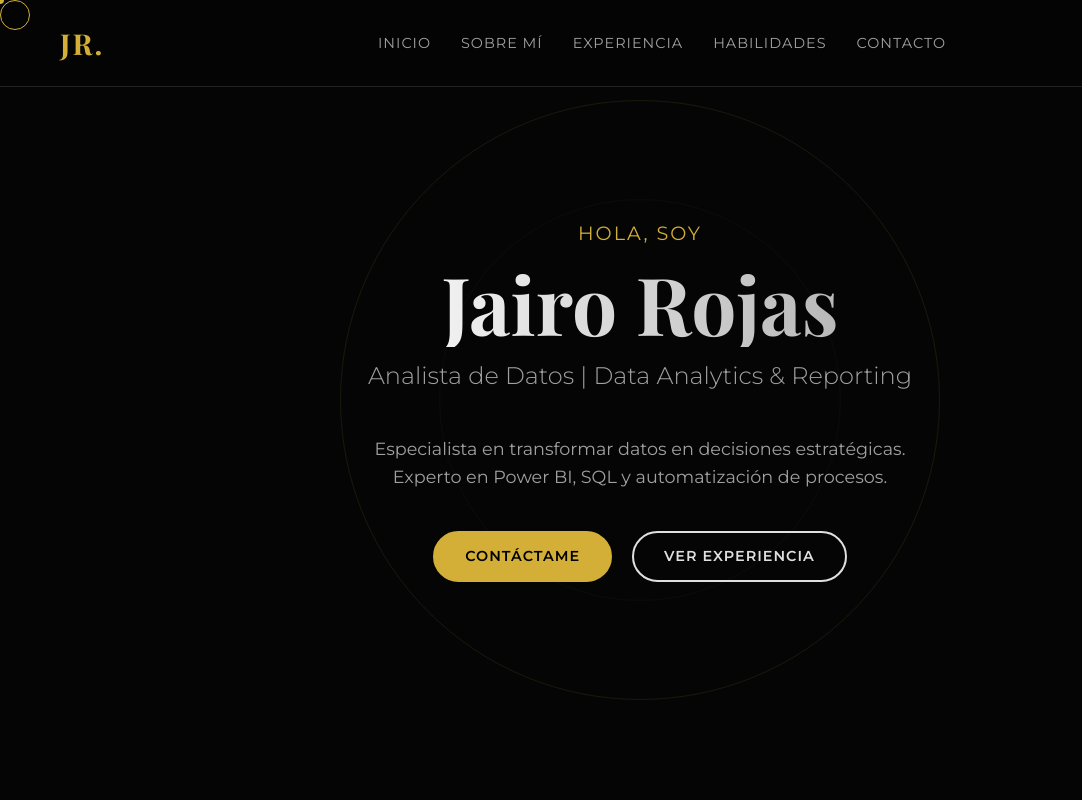
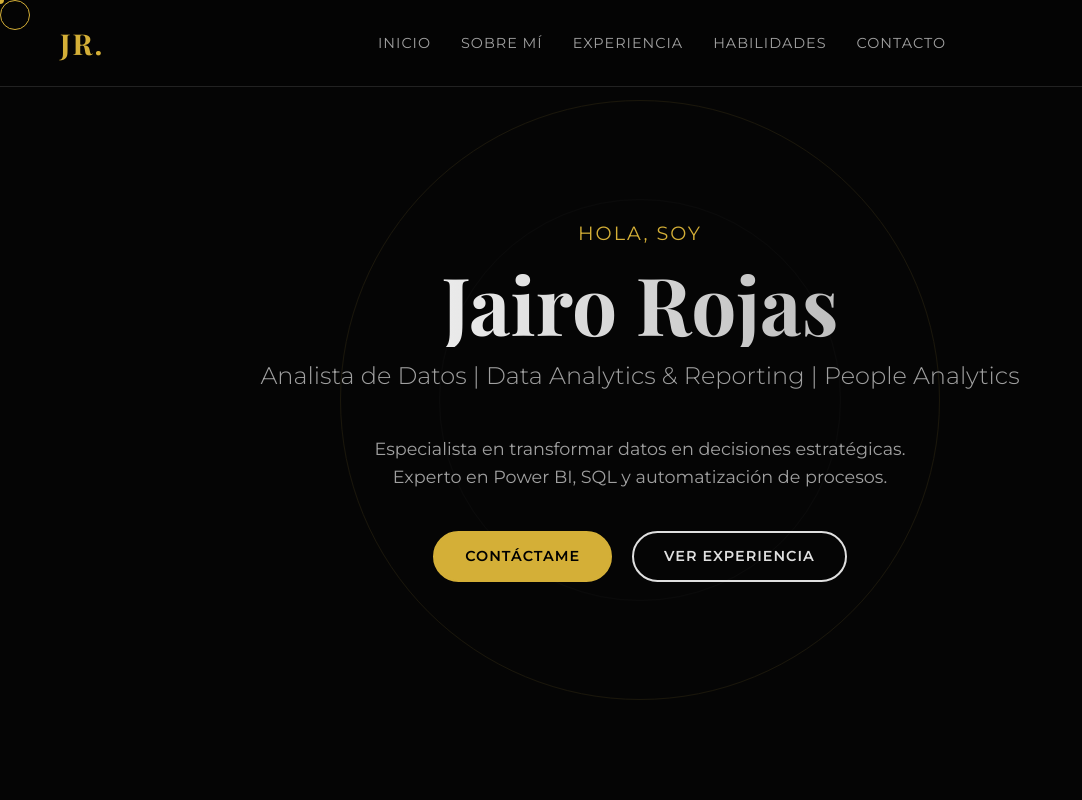
Before and after one commit to jrojasbu/PAGINA-DE-PORTAFOLIO-PERSONAL, a plain HTML site: page index.html in a window 1280 px wide. Shown: the top 800 px of the page, without its empty margins (0-1082 px from the left). Drawn offline with nearby package versions, Linux system fonts and the light colour scheme; a web font is replaced by a local one.

Commit message:
feat: Add 'People Analytics' to professional title

```diff
--- a/index.html
+++ b/index.html
@@ -43,7 +43,7 @@
         <div class="hero-content">
             <span class="greeting">Hola, soy</span>
             <h1 class="name">Jairo Rojas</h1>
-            <h2 class="title">Analista de Datos | Data Analytics & Reporting</h2>
+            <h2 class="title">Analista de Datos | Data Analytics & Reporting | People Analytics</h2>
             <p class="description">Especialista en transformar datos en decisiones estratégicas. Experto en Power BI,
                 SQL y automatización de procesos.</p>
             <div class="hero-btns">
```
